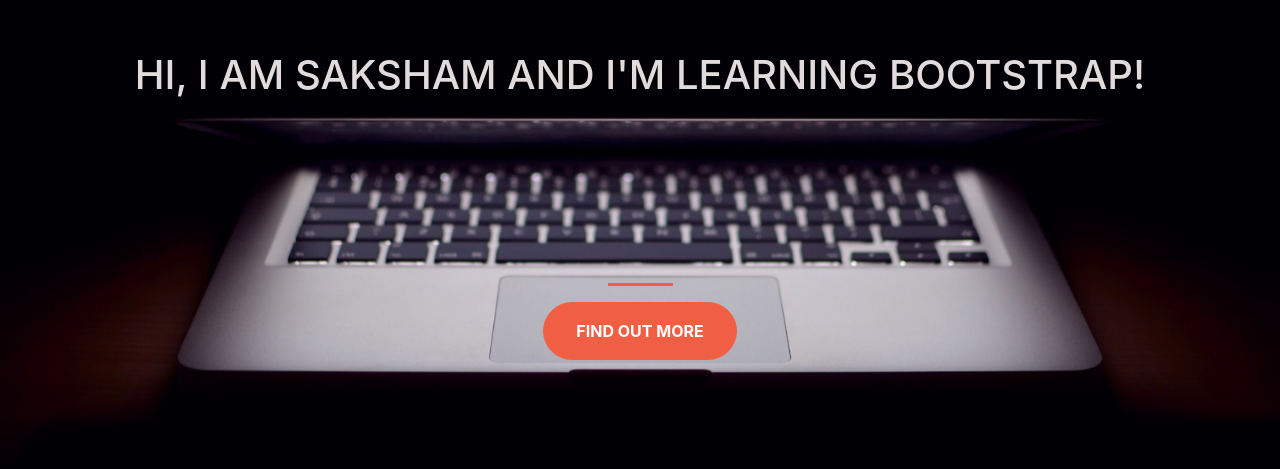
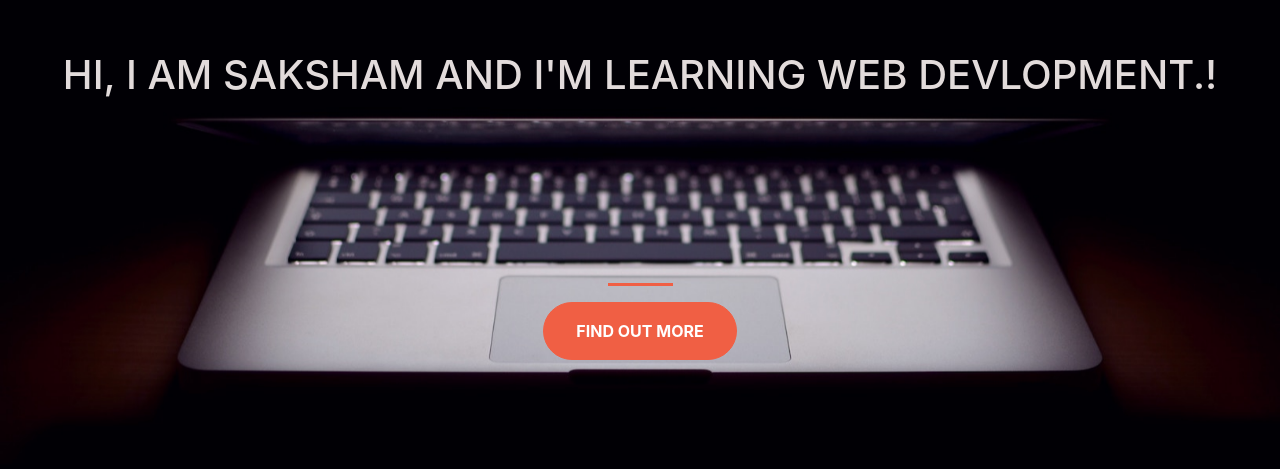
Before and after one commit to mesaksham/Web-Development, a plain HTML site: page index.html in a window 1280 px wide. Shown: the part 195-664 px from the top of the page. Drawn offline with nearby package versions, Linux system fonts and the light colour scheme.

Commit message:
Update index.html

```diff
--- a/index.html
+++ b/index.html
@@ -22,7 +22,7 @@
     <div class="cotainer d-flex align-items-center h-100">
       <div class="row">
         <header class="text-center col-12">
-          <h1 class="text-uppercase">Hi, I am Saksham and i'm Learning Bootstrap! <!--The biggest startup event of the year--></h1>
+          <h1 class="text-uppercase">Hi, I am Saksham and i'm Learning Web Devlopment.!</h1>
         </header>
         <div class="buffer col-12"></div>
         <section class="text-center col-12">
```
